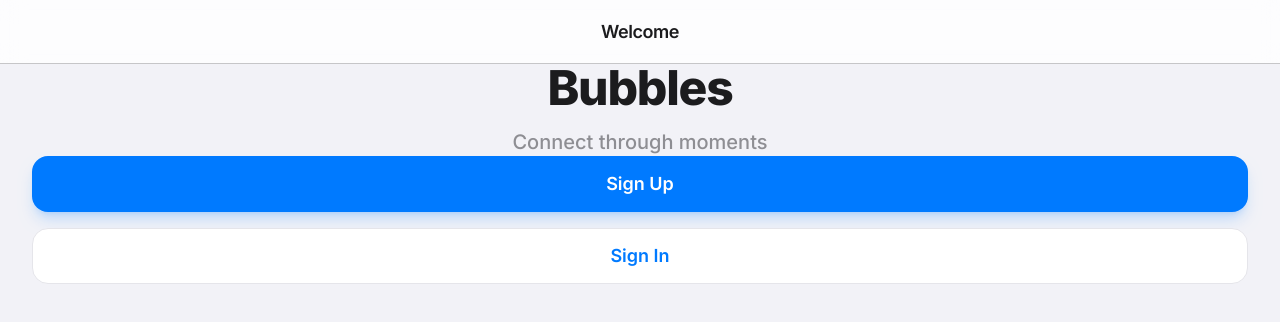
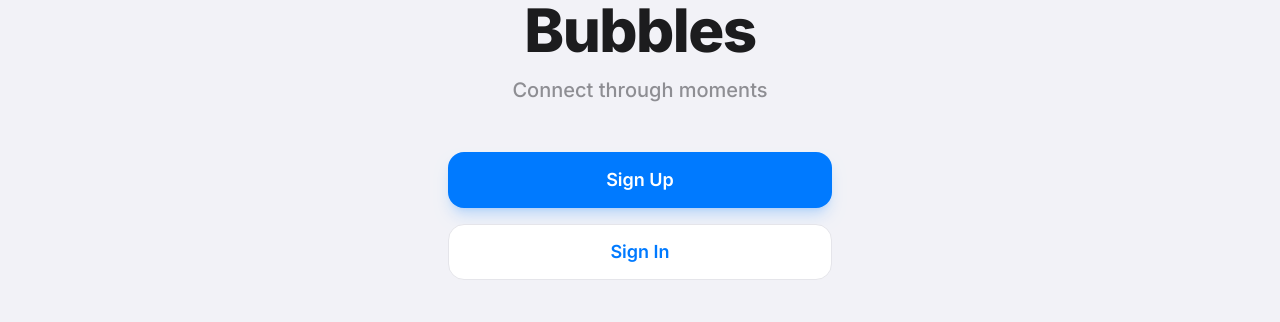
Before and after one commit to supersamuel0106-rgb/bubbles-social-app2, a React (Vite) app: page / in a window 1280 px wide. Shown: the top 322 px of the page. Built offline with nearby package versions, Linux system fonts and the light colour scheme; no server answers.

Commit message:
feat: implement reusable UI components and add WelcomeScreen with pull-to-refresh functionality

```diff
--- a/src/components/UI.tsx
+++ b/src/components/UI.tsx
@@ -9,9 +9,10 @@ interface LayoutProps {
   showBack?: boolean;
   headerRight?: React.ReactNode;
   onRefresh?: () => Promise<void>;
+  hideHeader?: boolean;
 }
 
-export const Layout: React.FC<LayoutProps> = ({ children, title, onBack, showBack, headerRight, onRefresh }) => {
+export const Layout: React.FC<LayoutProps> = ({ children, title, onBack, showBack, headerRight, onRefresh, hideHeader }) => {
   const [pullProgress, setPullProgress] = useState(0);
   const [isRefreshing, setIsRefreshing] = useState(false);
   const [isPulling, setIsPulling] = useState(false);
@@ -65,6 +66,7 @@ export const Layout: React.FC<LayoutProps> = ({ children, title, onBack, showBac
   return (
     <div className="min-h-screen bg-[#F2F2F7] text-[#1C1C1E] font-sans flex flex-col overflow-hidden select-none">
       {/* iOS-style Header */}
+      {!hideHeader && (
         <header className="h-16 flex items-center px-4 bg-white/80 backdrop-blur-md border-b border-[#C6C6C8] sticky top-0 z-50">
           <div className="flex-1 flex justify-start">
             {showBack && (
@@ -81,6 +83,7 @@ export const Layout: React.FC<LayoutProps> = ({ children, title, onBack, showBac
             {headerRight}
           </div>
         </header>
+      )}
 
       <main
         ref={mainRef}
--- a/src/screens/WelcomeScreen.tsx
+++ b/src/screens/WelcomeScreen.tsx
@@ -9,21 +9,19 @@ interface WelcomeScreenProps {
 export const WelcomeScreen: React.FC<WelcomeScreenProps> = ({ onNavigate }) => {
   return (
     <Layout
-      title="Welcome"
+      hideHeader
       onRefresh={async () => {
         await new Promise(resolve => setTimeout(resolve, 1500));
         console.log('WelcomeScreen refreshed');
       }}
     >
-      <div className="flex flex-col items-center justify-center h-full px-8 pb-12">
-        <div className="flex-1 flex flex-col items-center justify-center text-center space-y-6">
-          <div className="space-y-4">
-            <h2 className="text-5xl font-extrabold tracking-tight text-[#1C1C1E]">Bubbles</h2>
-            <p className="text-[#8E8E93] text-xl font-medium">Connect through moments</p>
-          </div>
+      <div className="flex flex-col items-center justify-center h-full px-8 space-y-12">
+        <div className="flex flex-col items-center justify-center text-center space-y-4">
+          <h2 className="text-6xl font-extrabold tracking-tight text-[#1C1C1E]">Bubbles</h2>
+          <p className="text-[#8E8E93] text-xl font-medium">Connect through moments</p>
         </div>
 
-        <div className="w-full space-y-4">
+        <div className="w-full space-y-4 max-w-sm">
           <Button onClick={() => onNavigate('signup')}>
             Sign Up
           </Button>
```
Lines whose indentation alone changed are shown as unchanged.
